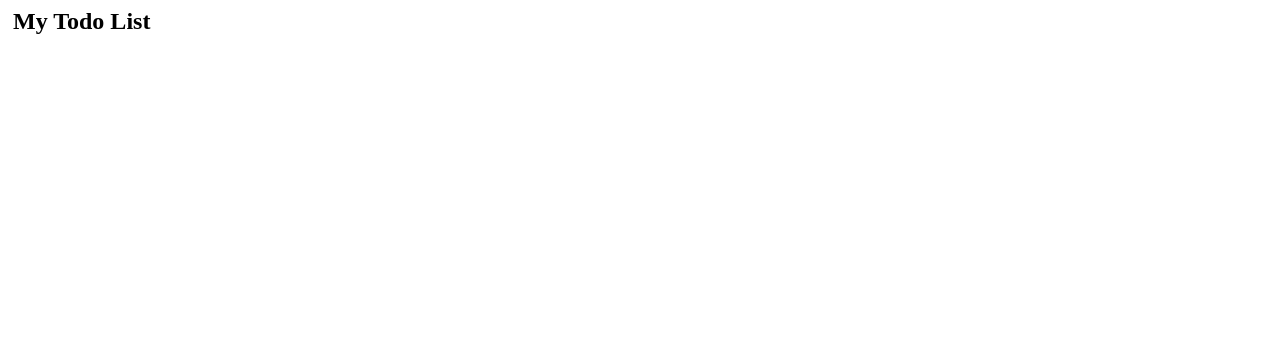
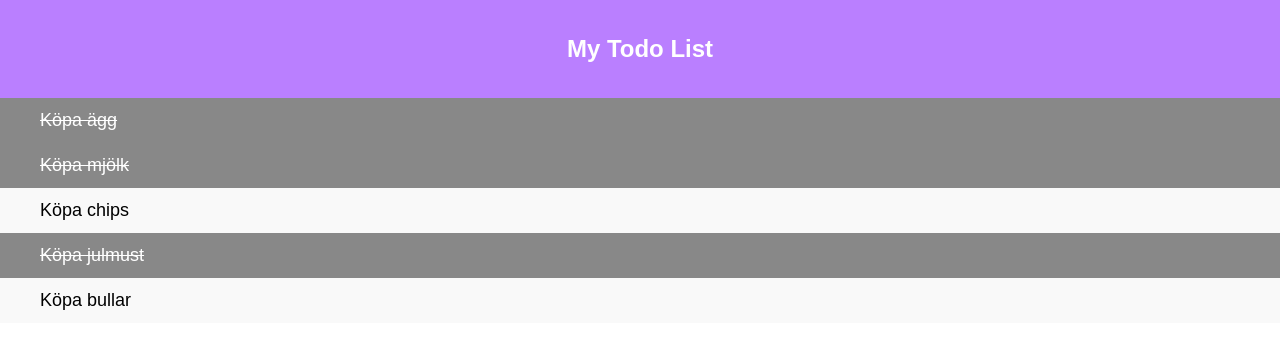
Before and after one commit to ANDYHKGSWE/js--fetch-todo-list, a plain HTML site: page index.html in a window 1280 px wide. Drawn offline with Linux system fonts and the light colour scheme; the site is published under a folder, as on GitHub Pages, so addresses that start at the root find nothing.

Commit message:
Update index.html

```diff
--- a/index.html
+++ b/index.html
@@ -4,7 +4,7 @@
     <meta charset="UTF-8">
     <meta http-equiv="X-UA-Compatible" content="IE=edge">
     <meta name="viewport" content="width=device-width, initial-scale=1.0">
-    <link rel="stylesheet" href="/css/style.css">
+    <link rel="stylesheet" href="./css/style.css">
     <title>Todo!</title>
 </head>
 <body>
@@ -18,5 +18,5 @@
     </ul>
 
 </body>
-<script src="/js/index.js"></script>
+<script src="./js/index.js"></script>
 </html>
```
